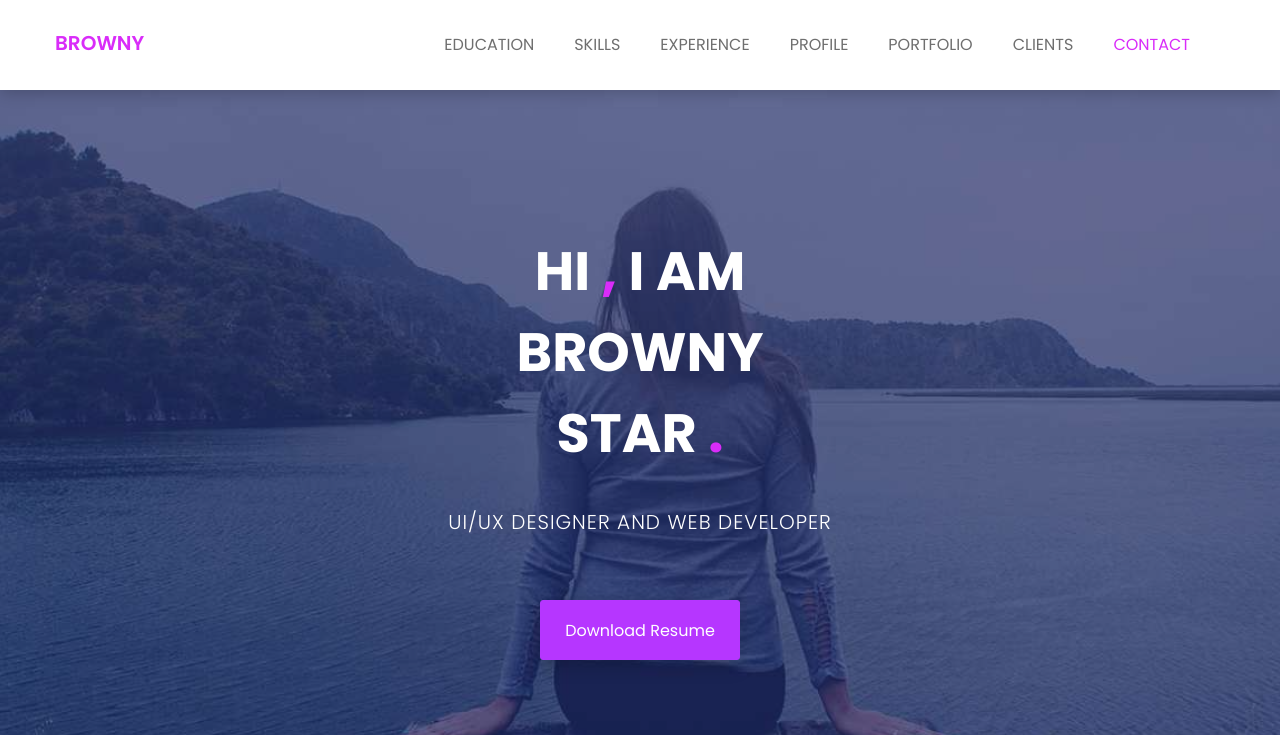
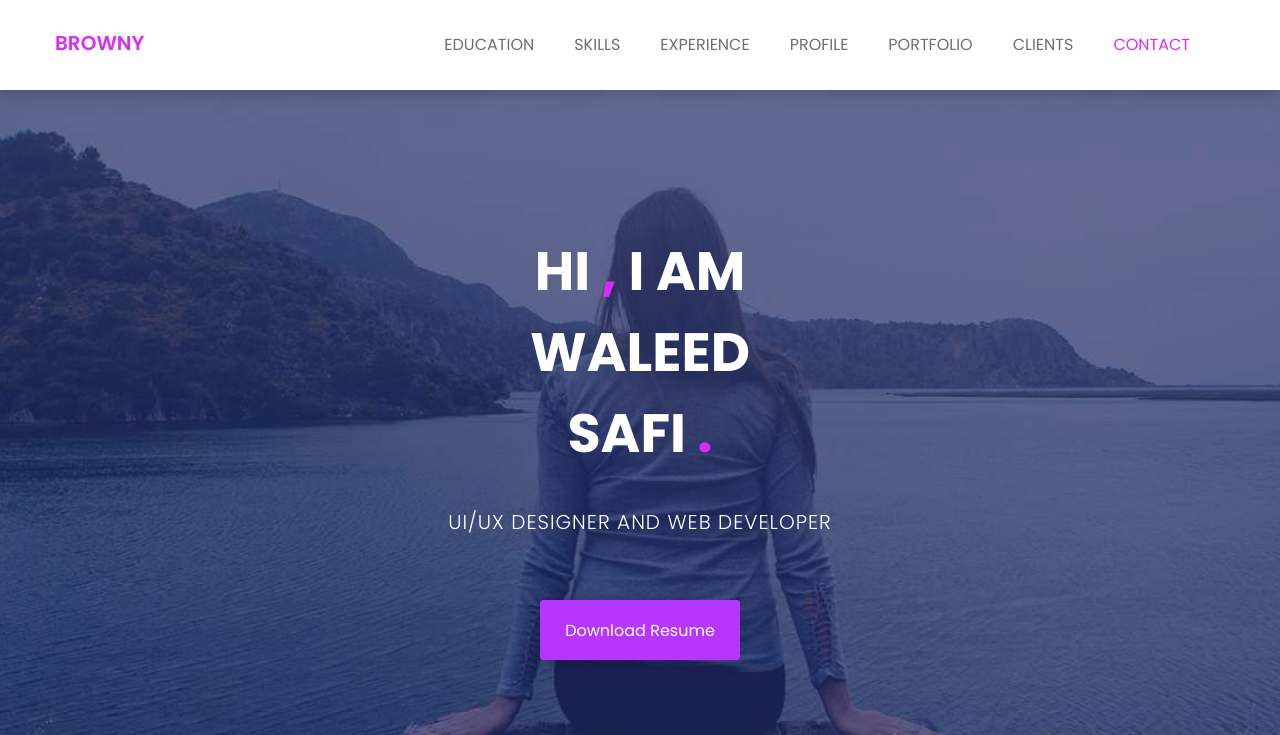
Before and after one commit to Waleed-khan983/Freehostdemo, a plain HTML site: page browny-v1.0/index.html in a window 1280 px wide. Shown: the top 735 px of the page. Drawn offline with nearby package versions, Linux system fonts and the light colour scheme.

Commit message:
Update index.html

```diff
--- a/browny-v1.0/index.html
+++ b/browny-v1.0/index.html
@@ -12,7 +12,7 @@
 		<link href="https://fonts.googleapis.com/css?family=Poppins:100,200,300,400,500,600,700,800,900&amp;subset=devanagari,latin-ext" rel="stylesheet">
 
         <!-- title of site -->
-        <title>Browny</title>
+        <title>Waleed</title>
 
         <!-- For favicon png -->
 		<link rel="shortcut icon" type="image/icon" href="assets/logo/favicon.png"/>
@@ -103,7 +103,7 @@
 				<div class="row">
 					<div class="col-md-12 text-center">
 						<div class="header-text">
-							<h2>hi <span>,</span> i am <br> browny <br> star <span>.</span>   </h2>
+							<h2>hi <span>,</span> i am <br> Waleed <br> Safi <span>.</span>   </h2>
 							<p>ui/ux designer and web developer</p>
 							<a href="assets/download/browney.txt" download>download resume</a>
 						</div><!--/.header-text-->
```
